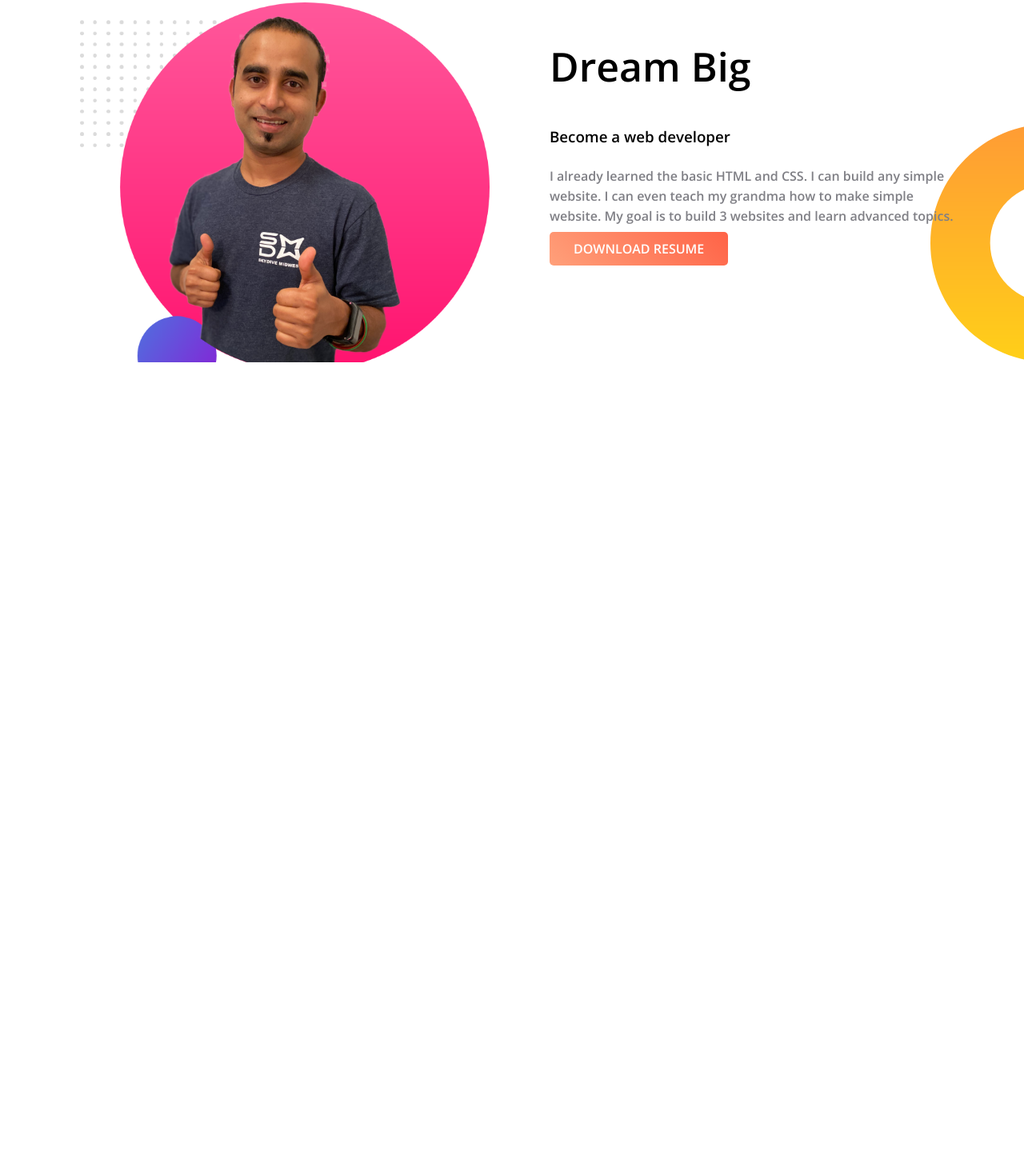
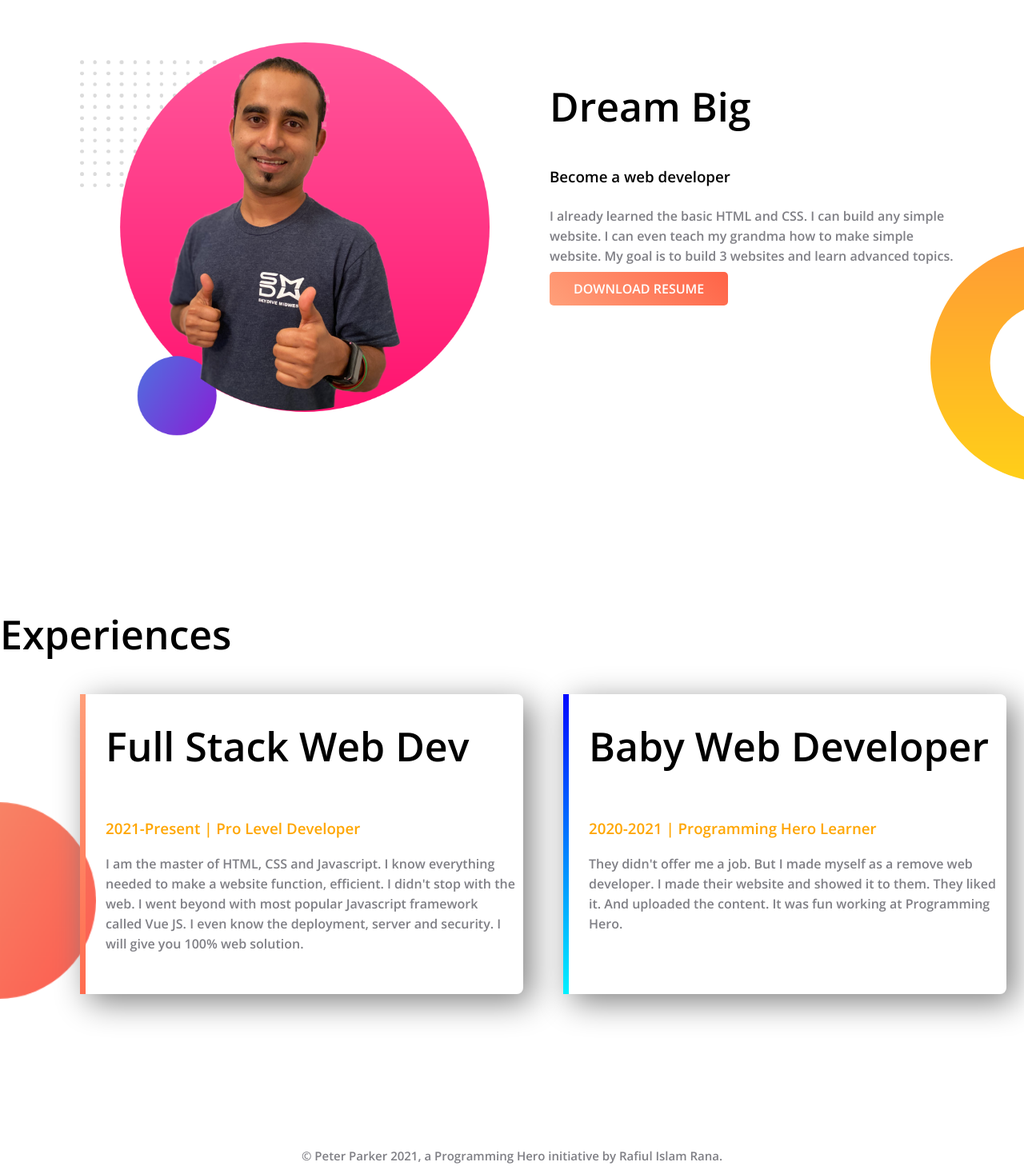
Before and after one commit to rafiulislamrana/web-portfolio, a plain HTML site: page index.html in a window 1280 px wide. Shown: the part 647-2115 px from the top of the page at 80% size. Before the commit the page ends 1100 px from the top, so only its background shows below. Drawn offline with nearby package versions, Linux system fonts and the light colour scheme.

Commit message:
project done

```diff
--- a/index.html
+++ b/index.html
@@ -38,5 +38,25 @@
             </div>
         </div>
     </section>
+    <section class="exp-area">
+        <h1 class="exp-h1">Experiences</h1>
+        <div class="container">
+            <div class="half-exp" id="first-exp">
+                <h1>Full Stack Web Dev</h1>
+                <h3 class="orange">2021-Present | Pro Level Developer</h3>
+                <p>I am the master of HTML, CSS and Javascript. I know everything needed to make a website function, efficient. I didn't stop with the web. I went beyond with most popular Javascript framework called Vue JS. I even know the deployment, server and security. I will give you 100% web solution.</p>
+            </div>
+            <div class="half-exp" id="second-exp">
+                <h1>Baby Web Developer</h1>
+                <h3 class="orange">2020-2021 | Programming Hero Learner</h3>
+                <p>They didn't offer me a job. But I made myself as a remove web developer. I made their website and showed it to them. They liked it. And uploaded the content. It was fun working at Programming Hero.</p>
+            </div>
+        </div>
+    </section>
+    <footer>
+        <p>
+            © Peter Parker 2021, a Programming Hero initiative by Rafiul Islam Rana.
+        </p>
+    </footer>
 </body>
 </html>
--- a/style.css
+++ b/style.css
@@ -74,12 +74,13 @@ p{
 
 .image img{
     width: 100%;
+    margin-left: 50px;
 }
 
 .half-side{
     width: 40%;
     float: left;
-    margin-top: 100px;
+
 }
 
 .second-section{
@@ -87,7 +88,9 @@ p{
     background-repeat: no-repeat;
     background-position: right;
     background-position-y: bottom;
+    margin: 150px 0px;
     overflow: hidden;
+    width: 100%;
 }
 
 .image1 img{
@@ -95,7 +98,7 @@ p{
 }
 
 .text-container2{
-    margin-top: 140px;
+    margin-top: 40px;
     margin-left: 75px;
 }
 
@@ -116,3 +119,50 @@ p{
     padding: 10px 30px;
     border-radius: 5px;
 }
+
+.exp-area{
+    overflow: hidden;
+    width: 100%;
+    background-image: url("assets/images/exp-bg.png");
+    background-repeat: no-repeat;
+    background-position-y: 250px;
+    background-size: 120px;
+}
+
+.exp-h1{
+    margin-bottom: 35px;
+}
+
+.half-exp{
+    width: 40%;
+    float: left;
+    box-shadow: 10px 10px 40px gray;
+    border-radius: 8px;
+    padding: 25px 10px 0px 25px;
+    height: 350px; !important
+}
+
+#first-exp{
+    border-left: 7px solid;
+    border-image: linear-gradient(#ff9e79 , #ff6c4f);
+    border-image-slice: 1;
+}
+
+#second-exp{
+    margin-left: 50px;
+    border-left: 7px solid;
+    border-image: linear-gradient(#0008ff , #01f1ff);
+    border-image-slice: 1;
+}
+
+.orange{
+    margin: 50px 0px 20px 0px;
+    color: rgb(255, 166, 0);
+    font-weight: 700;
+}
+
+footer p{
+    margin: 130px 0px 10px 0px;
+    text-align: center;
+    font-size: 15px;
+}
```
